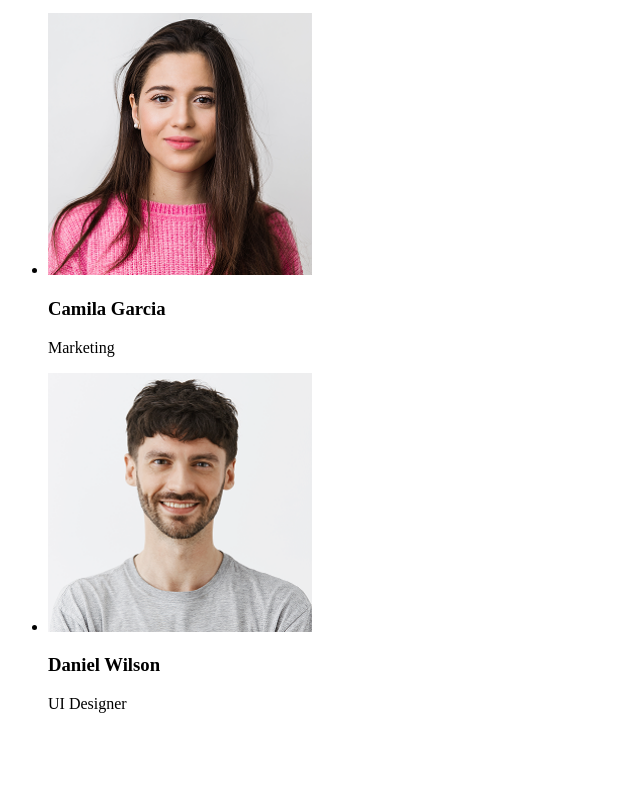
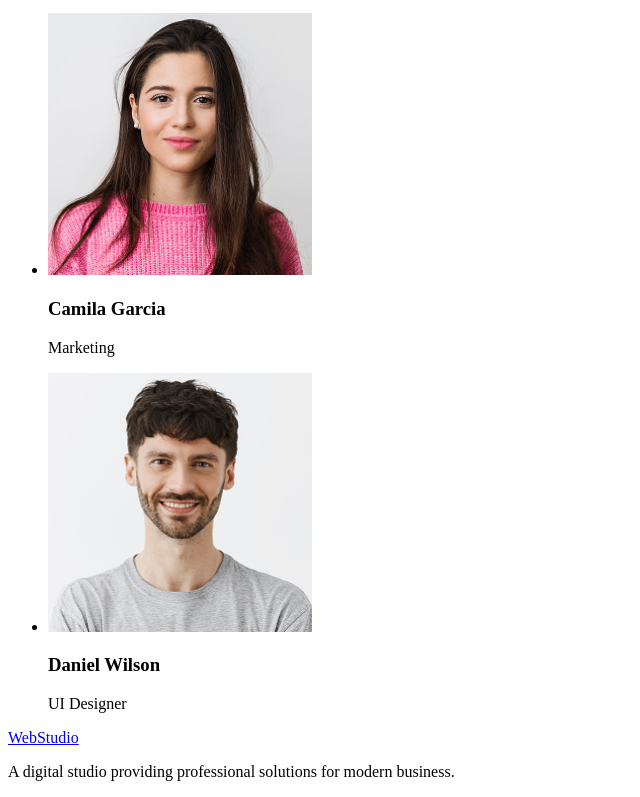
Before and after one commit to Askinbilgi-dev/goit-markup-hw-01, a plain HTML site: page index.html in a window 1280 px wide. Shown: the part 1357-2154 px from the top of the page, without its empty margins (0-640 px from the left). Before the commit the page ends 2086 px from the top, so only its background shows below. Drawn offline with Linux system fonts and the light colour scheme.

Commit message:
update-hw-1

```diff
--- a/index.html
+++ b/index.html
@@ -81,7 +81,8 @@
     </main>
 
     <footer>
-
+      <a href="index.html">WebStudio</a>
+      <p>A digital studio providing professional solutions for modern business.</p>
     </footer>
   </body>
 </html>
```
